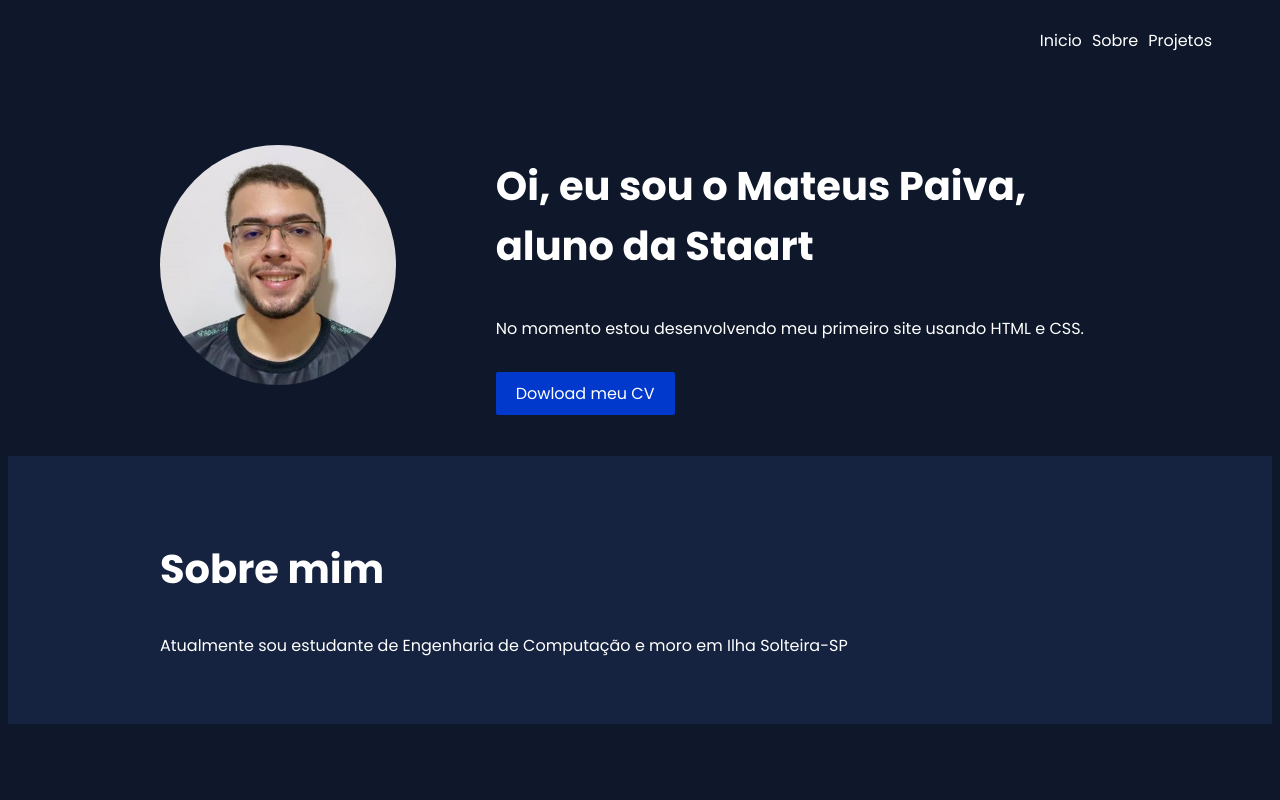
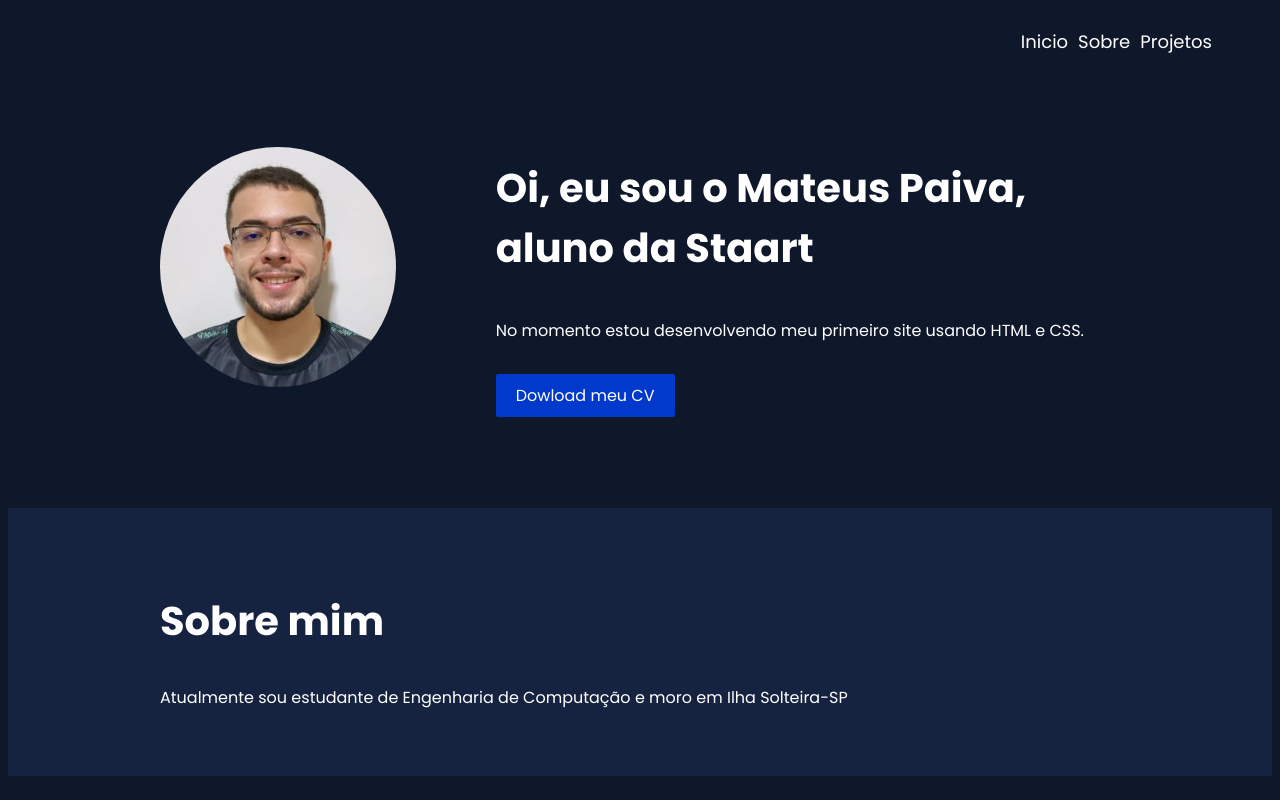
Before and after one commit to mateusopaiva/meu-site, a plain HTML site: page index.html in a window 1280 px wide. Shown: the top 800 px of the page. Drawn offline with Linux system fonts and the light colour scheme.

Commit message:
Ajustes Finais

```diff
--- a/index.html
+++ b/index.html
@@ -19,7 +19,7 @@
                 <a href="#">Projetos</a>
             </div>
         </div>
-        <section class="itens-center">
+        <section class="main itens-center">
             <img class="avatar" src="./images/perfil.png"/>
             <div>
                 <h1 class="main-title">
--- a/stayle.css
+++ b/stayle.css
@@ -48,6 +48,7 @@ h2 {
 .nav-links a {
     color: #ffffff;
     text-decoration: none;
+    font-size: 1.8rem;
 }
 
 .avatar {
@@ -56,6 +57,10 @@ h2 {
     height: 24rem;
 
     margin-right: 10rem;
+}
+
+.main {
+    margin-bottom: 5rem;
 }
 
 .main-title {
```
